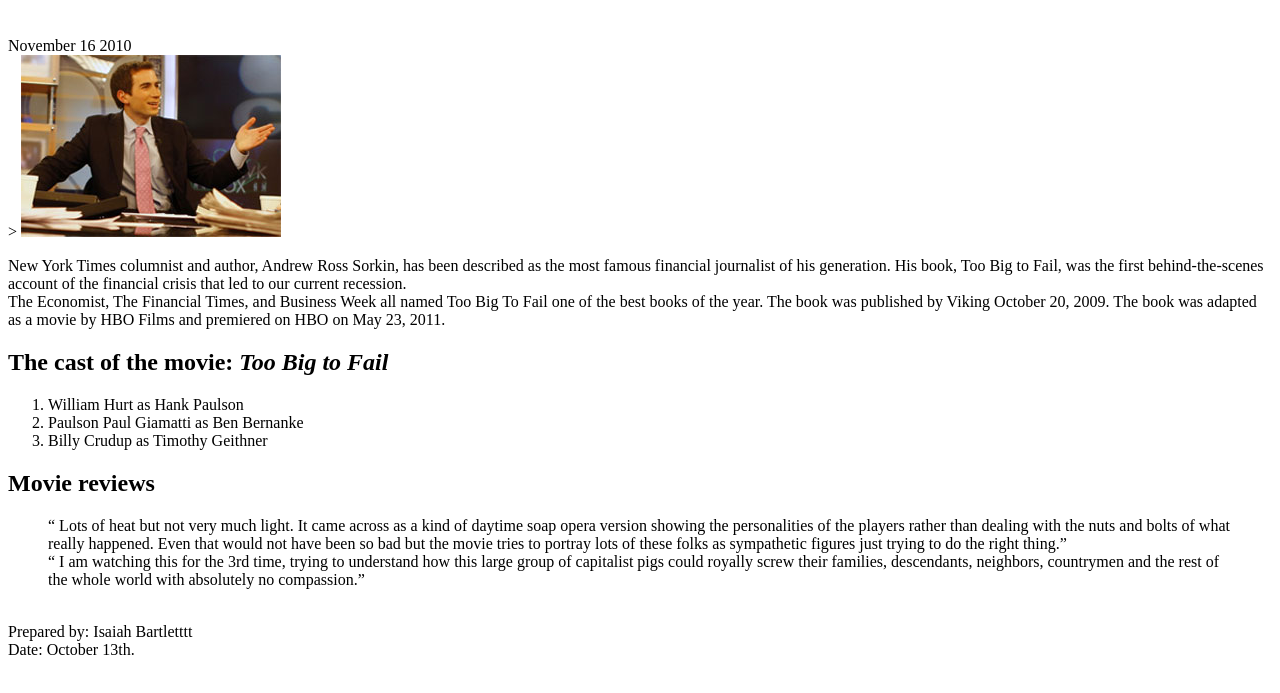
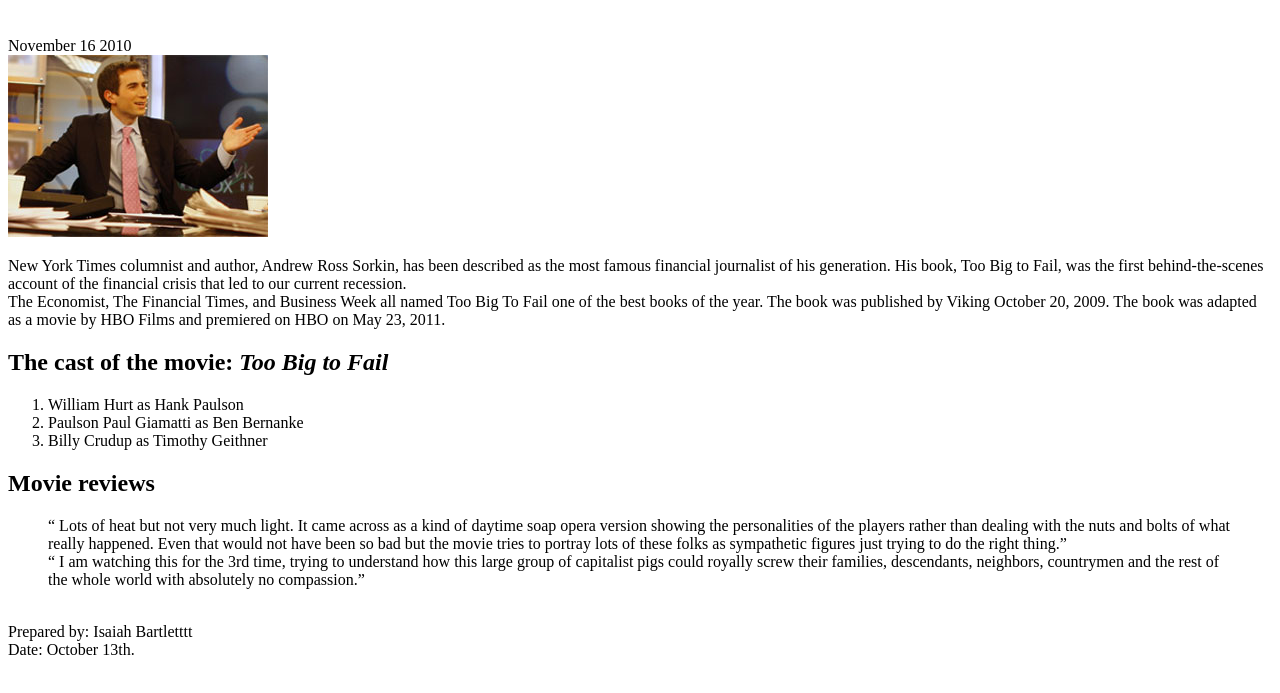
Before and after one commit to Isaiahb86/A09, a plain HTML site: page index.html in a window 1280 px wide. Shown: the part 61-754 px from the top of the page. Drawn offline with Linux system fonts and the light colour scheme.

Commit message:
Update index.html

```diff
--- a/index.html
+++ b/index.html
@@ -8,7 +8,7 @@
 
         <p><h1> Andrew Ross Sorkin, author of <cite>Too Big to Fail</cite></h1></p>
   </br
-<h2>November 16 2010</h2><br>>
+<h2>November 16 2010</h2><br>
   <img src=" sorkin_desk260.jpg">
 
 <p>  New York Times columnist and author, Andrew Ross Sorkin, has been described as the most famous financial journalist of his generation. His book, Too Big to Fail, was the first behind-the-scenes account of the financial crisis that led to our current recession.<br> The Economist, The Financial Times, and Business Week all named Too Big To Fail one of the best books of the year. The book was published by Viking October 20, 2009. The book was adapted as a movie by HBO Films and premiered on HBO on May 23, 2011.
```
